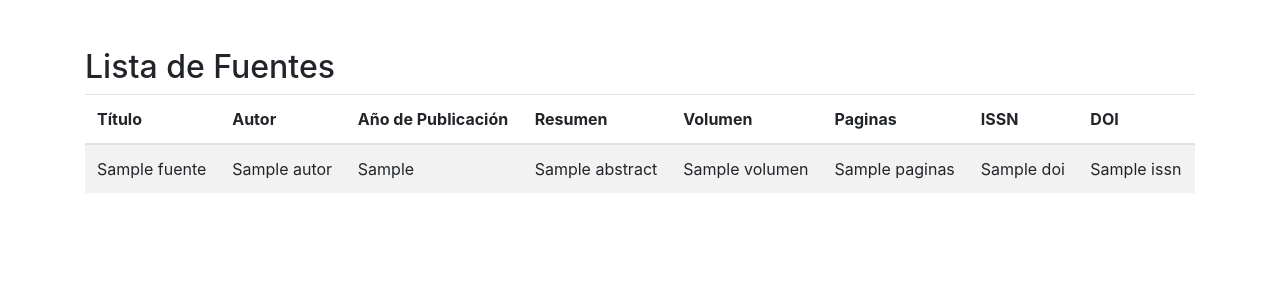
After one commit to ArturoCarballo/PRISMA-WEB, a Python web app: template templates/index.html in a window 1280 px wide. The commit adds this page. Shown: the top 300 px of the page. Run offline with Jinja, Linux system fonts and the light colour scheme; the template is opened without the code that fills it: most values are stand-ins (such as "Sample title", 1, 10 or a date in 2020); some libraries are stand-ins or nearby versions.

Commit message:
Conexion Base de datos

```diff
--- /dev/null
+++ b/templates/index.html
@@ -0,0 +1,48 @@
+<!DOCTYPE html>
+<html lang="en">
+<head>
+    <meta charset="UTF-8">
+    <title>Lista de Fuentes</title>
+    <!-- Incluir Bootstrap CSS -->
+    <link rel="stylesheet" href="https://stackpath.bootstrapcdn.com/bootstrap/4.5.2/css/bootstrap.min.css">
+</head>
+<body>
+    <div class="container mt-5">
+        <h2>Lista de Fuentes</h2>
+        <table class="table table-striped">
+            <thead>
+                <tr>
+                    <th>Título</th>
+                    <th>Autor</th>
+                    <th>Año de Publicación</th>
+                    <th>Resumen</th>
+                    <th>Volumen</th>
+                    <th>Paginas</th>
+                    <th>ISSN</th>
+                    <th>DOI</th>
+                    <!-- Añadir más columnas si es necesario -->
+                </tr>
+            </thead>
+            <tbody>
+                {% for fuente in fuentes %}
+                <tr>
+                    <td>{{ fuente.titulo }}</td>
+                    <td>{{ fuente.autor }}</td>
+                    <td>{{ fuente.anio_publicacion }}</td>
+                    <td>{{ fuente.abstract }}</td>
+                    <td>{{ fuente.volumen }}</td>
+                    <td>{{ fuente.paginas }}</td>
+                    <td>{{ fuente.DOI }}</td>
+                    <td>{{ fuente.ISSN }}</td>
+                    <!-- Añadir más celdas si es necesario -->
+                </tr>
+                {% endfor %}
+            </tbody>
+        </table>
+    </div>
+    <!-- Incluir Bootstrap JS y Popper.js -->
+    <script src="https://code.jquery.com/jquery-3.5.1.slim.min.js"></script>
+    <script src="https://cdn.jsdelivr.net/npm/@popperjs/core@2.9.2/dist/umd/popper.min.js"></script>
+    <script src="https://stackpath.bootstrapcdn.com/bootstrap/4.5.2/js/bootstrap.min.js"></script>
+</body>
+</html>
--- a/templates/upload.html
+++ b/templates/upload.html
@@ -4,11 +4,15 @@
     <title>Upload Files</title>
 </head>
 <body>
+<<<<<<< Updated upstream
     <h2>Upload Files</h2>
     <form action="/upload" method="post" enctype="multipart/form-data">
         <input type="file" name="file1">
         <input type="file" name="file2">
         <input type="submit" value="Upload">
     </form>
+=======
+
+>>>>>>> Stashed changes
 </body>
 </html>
```
Also changed, not shown: app.py (+35 -2 lines).
